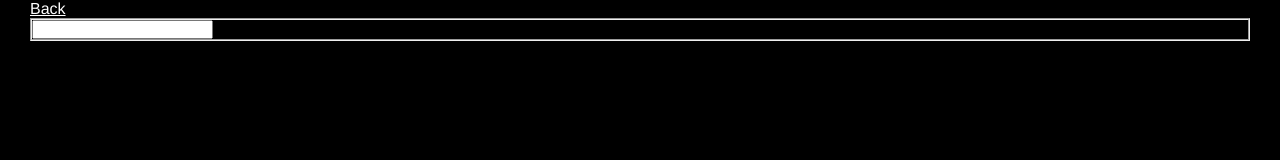
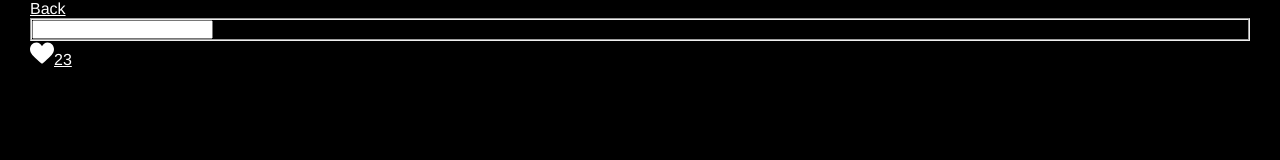
Before and after one commit to Aegnor/immost-music-app, an Angular app: page /genre-albums/electro in a window 1280 px wide. Shown: the top 160 px of the page. Built offline with nearby package versions, Linux system fonts and the light colour scheme.

Commit message:
markup, add back link

```diff
--- a/src/app/genre-albums/genre-albums.component.html
+++ b/src/app/genre-albums/genre-albums.component.html
@@ -1,9 +1,29 @@
-<div class="container-fluid">
-  <header>
-    <a [routerLink]="['#']">Back</a>
-    <fieldset>
+<header class="container-fluid genre-header d-flex jc-sb ai-c">
+  <div class="d-flex ai-c">
+    <a class="back-link" (click)="goBack()">Back</a>
+    <fieldset class="search">
       <label for="search" class="visual-hidden">Search Something</label>
       <input id="search" type="text">
     </fieldset>
-  </header>
-</div>
+  </div>
+  <div class="right">
+    <a class="likes" [routerLink]="['#']">
+      <svg id="heart-filled"
+           xmlns="http://www.w3.org/2000/svg"
+           viewBox="0 0 512 512"
+           width="24px"
+           height="24px"
+           fill="#fff"
+           xml:space="preserve">
+        <g>
+          <path d="M376,30c-27.783,0-53.255,8.804-75.707,26.168c-21.525,16.647-35.856,37.85-44.293,53.268
+             c-8.437-15.419-22.768-36.621-44.293-53.268C189.255,38.804,163.783,30,136,30C58.468,30,0,93.417,0,177.514
+             c0,90.854,72.943,153.015,183.369,247.118c18.752,15.981,40.007,34.095,62.099,53.414C248.38,480.596,252.12,482,256,482
+             s7.62-1.404,10.532-3.953c22.094-19.322,43.348-37.435,62.111-53.425C439.057,330.529,512,268.368,512,177.514
+             C512,93.417,453.532,30,376,30z"/>
+        </g>
+      </svg>
+      <span class="likes-counter">23</span>
+    </a>
+  </div>
+</header>
--- a/src/app/genre-albums/genre-albums.component.ts
+++ b/src/app/genre-albums/genre-albums.component.ts
@@ -1,4 +1,5 @@
 import { Component, OnInit } from '@angular/core';
+import { Location } from '@angular/common';
 
 @Component({
   selector: 'app-genre-albums',
@@ -7,9 +8,12 @@ import { Component, OnInit } from '@angular/core';
 })
 export class GenreAlbumsComponent implements OnInit {
 
-  constructor() { }
+  constructor(private location: Location) { }
 
   ngOnInit(): void {
   }
 
+  goBack(): void {
+    this.location.back();
+  }
 }
```
